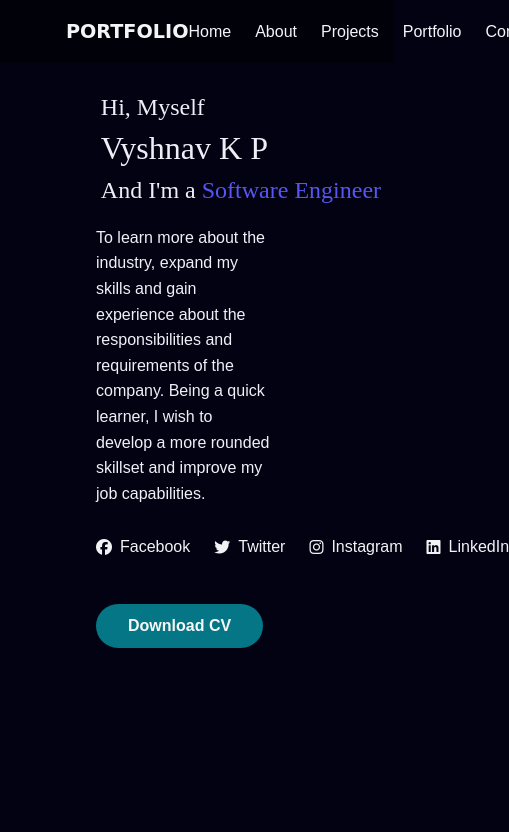
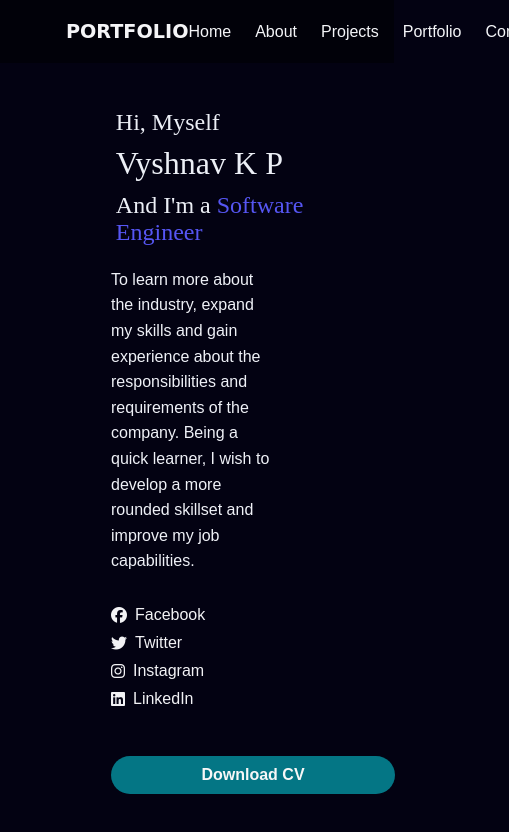
Before and after one commit to vyshnav8486/my-portfolio, a plain HTML site: page index.html in a window 390 px wide. Shown: the whole page, 509 px wide, since content can reach past the window. Drawn offline with Linux system fonts and the light colour scheme; a web font is replaced by a local one.

Commit message:
alighnment

```diff
--- a/style.css
+++ b/style.css
@@ -133,38 +133,81 @@ header nav ul li a:hover {
 
 /* Media Queries */
 /* Media query for phone screens */
-@media (max-width: 768px) {
-  .content {
-    animation: slideIn 1s ease-in-out; /* 1-second animation */
-    animation-delay: 0.3s;            /* Starts after 0.3s */
-    animation-fill-mode: both;        /* Keep final state */
+/* Media Queries */
+@media screen and (max-width: 768px) {
+  /* Navbar Adjustments */
+  .navbar {
+    flex-direction: column;
+    align-items: flex-start;
   }
 
-  .social-links a {
-    opacity: 0; /* Invisible initially */
-    animation: slideIn 1s ease-in-out;
-    animation-delay: 0.5s; /* Delay for 0.5s */
-    animation-fill-mode: forwards; /* Keeps the final state */
+  .navbar ul {
+    flex-direction: column;
+    width: 100%;
   }
 
-  .download-btn {
-    opacity: 0; /* Invisible initially */
-    animation: slideIn 1.2s ease-in-out;
-    animation-delay: 0.5s; /* Delay for 0.5s */
-    animation-fill-mode: forwards; /* Keeps the final state */
+  .navbar li {
+    margin: 10px 0;
   }
 
-  /* Adjust hover effects for smaller screens */
-  .social-links a:hover {
-    transform: scale(1.05); /* Smaller scale effect */
+  /* Main Content */
+  h1 {
+    font-size: 2rem;
   }
 
-  .download-btn:hover {
-    transform: scale(1.02); /* Reduced scale effect for smaller screens */
-    background-color: #016a81; /* Consistent hover background */
-    box-shadow: 0 2px 6px rgba(0, 0, 0, 0.2); /* Softer shadow */
+  p {
+    font-size: 1rem;
   }
 
+  .content {
+    padding: 15px;
+  }
+
+  /* Social Links */
+  .social-links {
+    flex-direction: column;
+    gap: 10px;
+  }
+
+  /* Button */
+  .download-btn {
+    width: 100%;
+    text-align: center;
+    padding: 15px;
+    font-size: 1.2rem;
+  }
+}
+
+@media screen and (max-width: 480px) {
+  /* Navbar Adjustments for Small Phones */
+  .navbar ul {
+    flex-direction: column;
+    align-items: flex-start;
+  }
+
+  .navbar li {
+    margin: 5px 0;
+  }
+
+  /* Main Content */
+  h1 {
+    font-size: 1.5rem;
+  }
+
+  p {
+    font-size: 0.9rem;
+  }
+
+  /* Social Links */
+  .social-links {
+    flex-direction: column;
+  }
+
+  /* Button */
+  .download-btn {
+    font-size: 1rem;
+    padding: 10px;
+  }
   #PORTFOLIO {
     font-size: 1.2rem;
     margin-left: 4rem;
```
